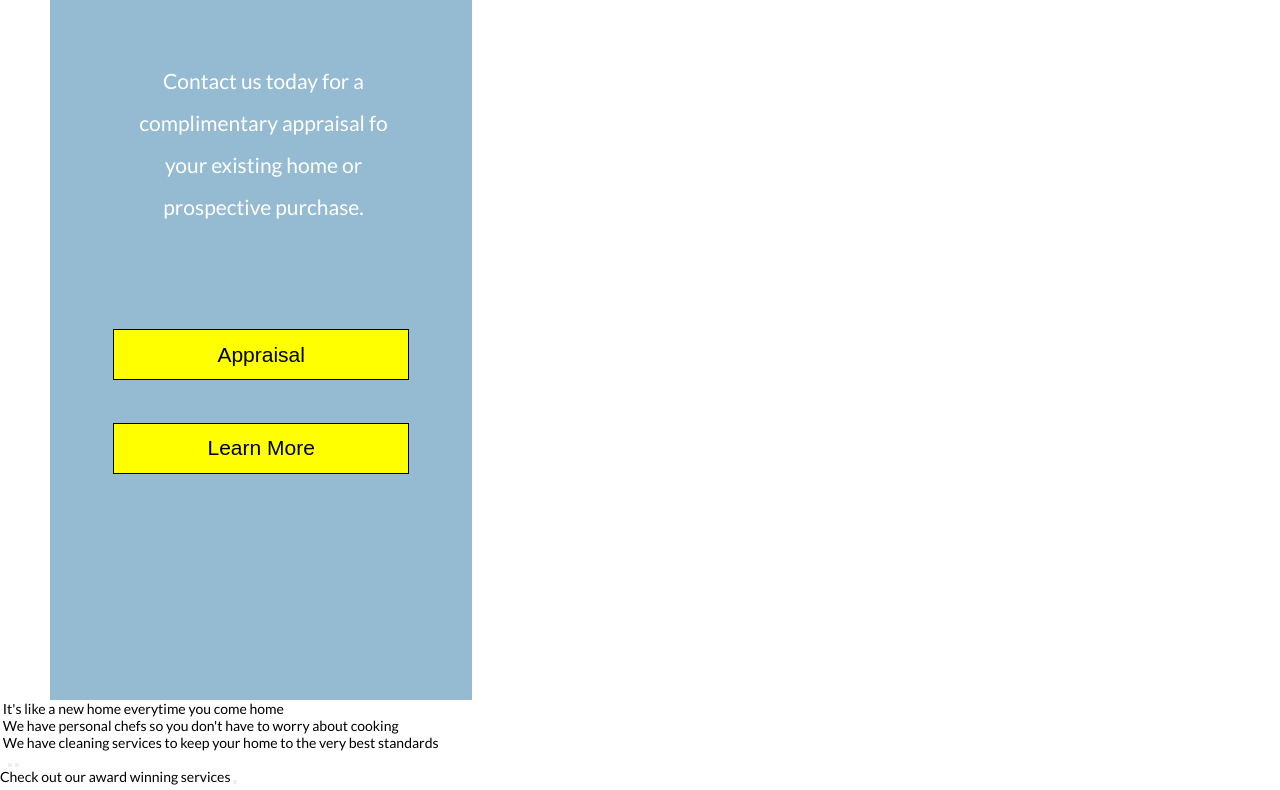
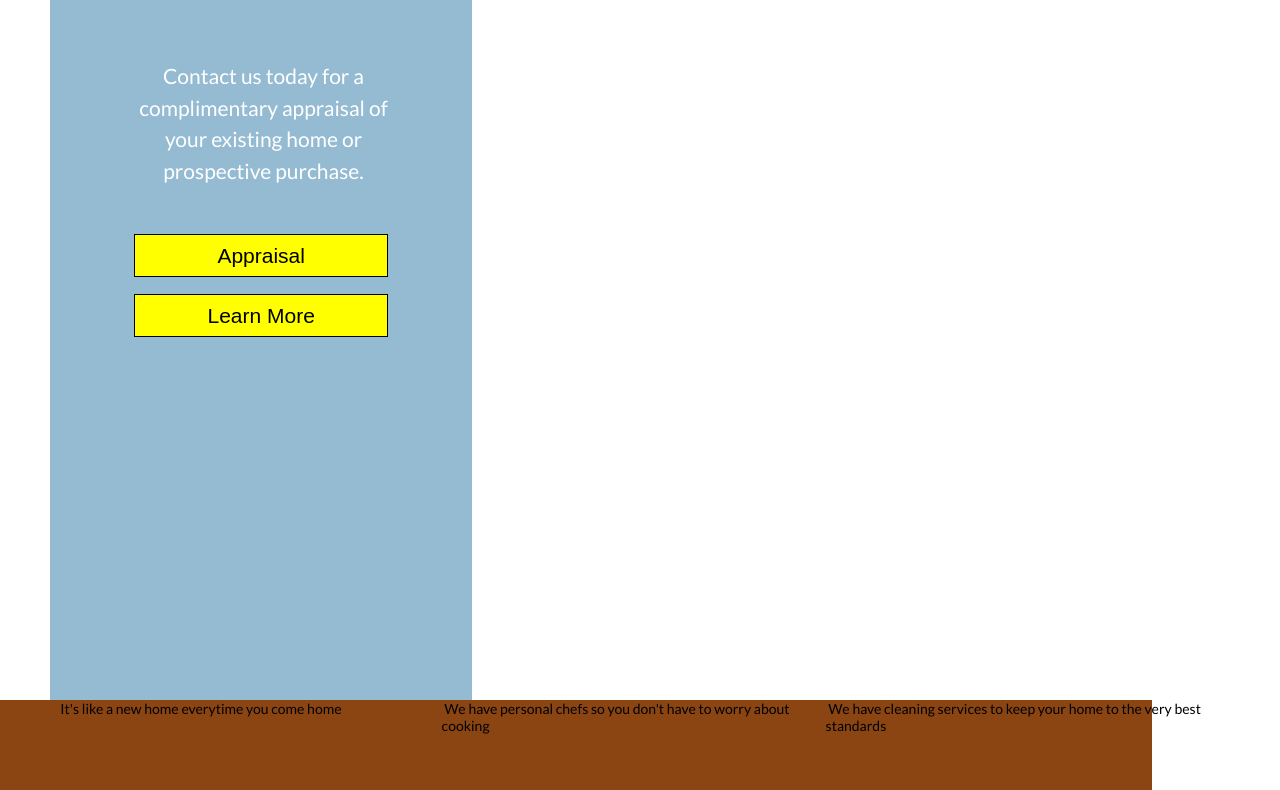
Before and after one commit to jcast90/cabin_rentals_LP, a plain HTML site: page index.html in a window 1280 px wide. Shown: the part 100-890 px from the top of the page. Drawn offline with Linux system fonts and the light colour scheme.

Commit message:
updated comments/styling
-added comments to the css page
-added styling for the first banner in the html

```diff
--- a/css/main.css
+++ b/css/main.css
@@ -8,7 +8,7 @@ body {
     font-family: 'Lato', sans-serif;
     font-size: 14px;
 }
-
+/********* Splash Image ************/
 header {
     background: url("/img/main_background.png") center center no-repeat;
     background-size: cover;
@@ -16,7 +16,7 @@ header {
     height: 100vh;
     color: #fff;
 }
-
+/************* Main Content ******************/
 .main_content {
     position: relative;
     float: right;
@@ -41,7 +41,7 @@ header {
 .main_content span:nth-of-type(2) {
     font-size: .75em;
 }
-
+/**************** Left Blue banner content  **********************/
 .light_blue {
     position: relative;
     left: 50px;
@@ -66,7 +66,7 @@ header {
     line-height: 20px;
     text-align: center;
 }
-
+/******** button styling *********/
 .main_btn {
     border: 1px solid black;
     background-color: yellow;
@@ -78,6 +78,27 @@ header {
     position: relative;
     top: 50%;
 }
+/************ Banner Styling **********************/
+article{
+    position:absolute;
+    height:50vh;
+    background-color:saddlebrown;
+}
+.row{
+    width:90vw;
+    margin: 0 5%;
+    float:left;
+}
+.col-4{
+    float:left;
+    width:30vw;
+
+}
+article span{
+    width:15%;
+    heigth:90%;
+}
+
 
 @media screen and (max-width:550px) {
     .light_blue {
@@ -122,27 +143,31 @@ header {
 
 @media screen and (min-width:1200px) {
     .main_content {
-        width: 50%;
+        width: 47%;
         margin-right: 5%;
     }
     .main_content span {
-        font-size: 2em;
+        font-size: 1.75em;
         line-height: 1.3em;
     }
     .main_content span:nth-of-type(2) {
-        font-size: 1.5em;
+        font-size: 1.15em;
         line-height: 1.3em;
     }
     .light_blue span {
         width: 60%;
         left: 17%;
+        line-height:1.5em;
     }
     .light_blue img {
         left: 25%;
         width: 50%;
     }
     .main_btn {
-        padding: 3% 0;
+        width:60%;
+        top:25%;
+        padding: 2% 0;
+        margin: 2% 20%;
         font-size: 1.5em;
     }
 }
--- a/index.html
+++ b/index.html
@@ -9,7 +9,7 @@
 
 <body>
     <header>
-        <aside class="light_blue"> <img src="img/logo.png" alt="logo" /> <span>Contact us today for a complimentary appraisal fo your existing home or prospective purchase.</span>
+        <aside class="light_blue"> <img src="img/logo.png" alt="logo" /> <span>Contact us today for a complimentary appraisal of your existing home or prospective purchase.</span>
             <button class="main_btn appraisal">Appraisal</button>
             <button class="main_btn learn_m">Learn More</button>
         </aside>
```
